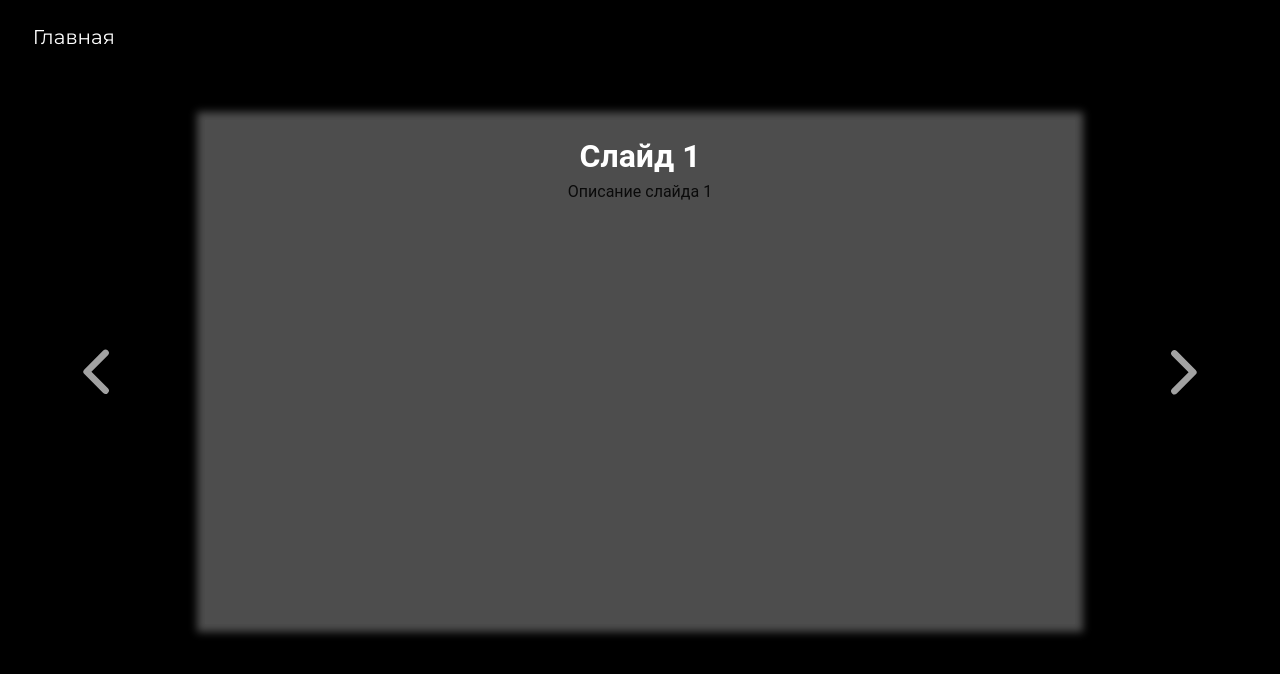
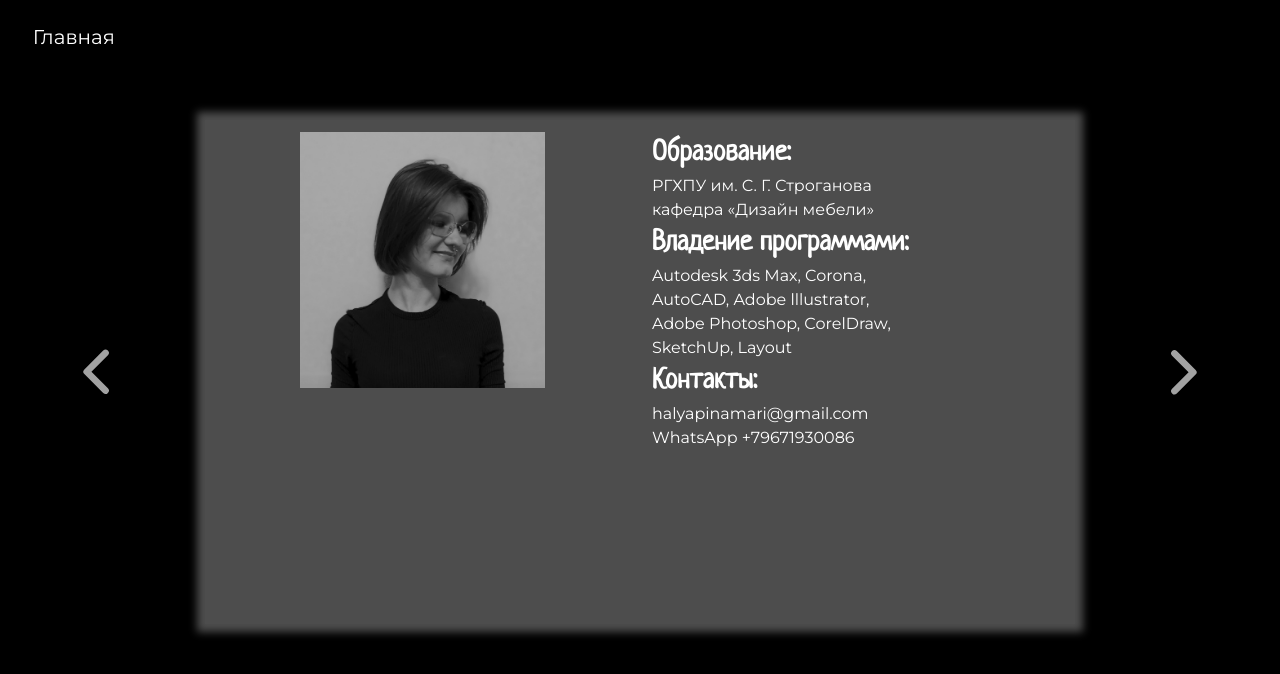
Before and after one commit to Ahri-ninetailed/halyapina.com, a Vue app: page /aboutme in a window 1280 px wide. Shown: the top 674 px of the page. Built offline with nearby package versions, Linux system fonts and the light colour scheme.

Commit message:
Add 1 slide text

```diff
--- a/src/pages/About.vue
+++ b/src/pages/About.vue
@@ -11,9 +11,32 @@
           <v-carousel-item>
             <!-- Ваш первый слайд -->
             <v-row class="slide">
-              <v-col>
-                <h1 style="color: white;">Слайд 1</h1>
-                <p>Описание слайда 1</p>
+              <v-col cols="6">
+                <img style="height: 20vw;" src="../images/AboutMePage/Slide1/MyFace.jpg" alt="Maria Halyapina img"/>
+              </v-col>
+              <v-col cols="6" class="align-self-center">
+                <h1 class="text-start h-neucha-regular">
+                  Образование:
+                </h1>
+                <p class="text-start h-montserrat-regular">
+                  РГХПУ им. С. Г. Строганова<br>
+                  кафедра «Дизайн мебели»
+                </p>
+                <h1 class="text-start h-neucha-regular">
+                  Владение программами:
+                </h1>
+                <p class="text-start h-montserrat-regular">Autodesk 3ds Мах, Corona,<br>
+                  AutoCAD, Adobe lllustrator,<br>
+                  Adobe Photoshop, CorelDraw,<br>
+                  SketchUp, Layout
+                </p>
+                <h1 class="text-start h-neucha-regular">
+                  Контакты:
+                </h1>
+                <p class="text-start h-montserrat-regular">
+                  halyapinamari@gmail.com<br>
+                  WhatsApp +79671930086
+                </p>
               </v-col>
             </v-row>
           </v-carousel-item>
@@ -65,14 +88,16 @@ export default {
         nextSlide() {
             if ((this.carouselModel + 1) === this.totalSlides) {
                 this.carouselModel = 0;
-      } else {
+            }
+            else {
                 this.carouselModel++;
             }
         },
         prevSlide() {
             if ((this.carouselModel - 1) < 0) {
                 this.carouselModel = this.totalSlides - 1;
-      } else {
+            }
+            else {
                 this.carouselModel--;
             }
         },
@@ -99,4 +124,12 @@ export default {
   background-color: black;
   height: 100vh;
 }
+
+h1, p {
+  color: white;
+}
+
+h1 {
+  font-size: 3.5vh;
+}
 </style>
```
Also changed, not shown: src/images/AboutMePage/Slide1/MyFace.jpg (added). Lines whose indentation alone changed are shown as unchanged.
